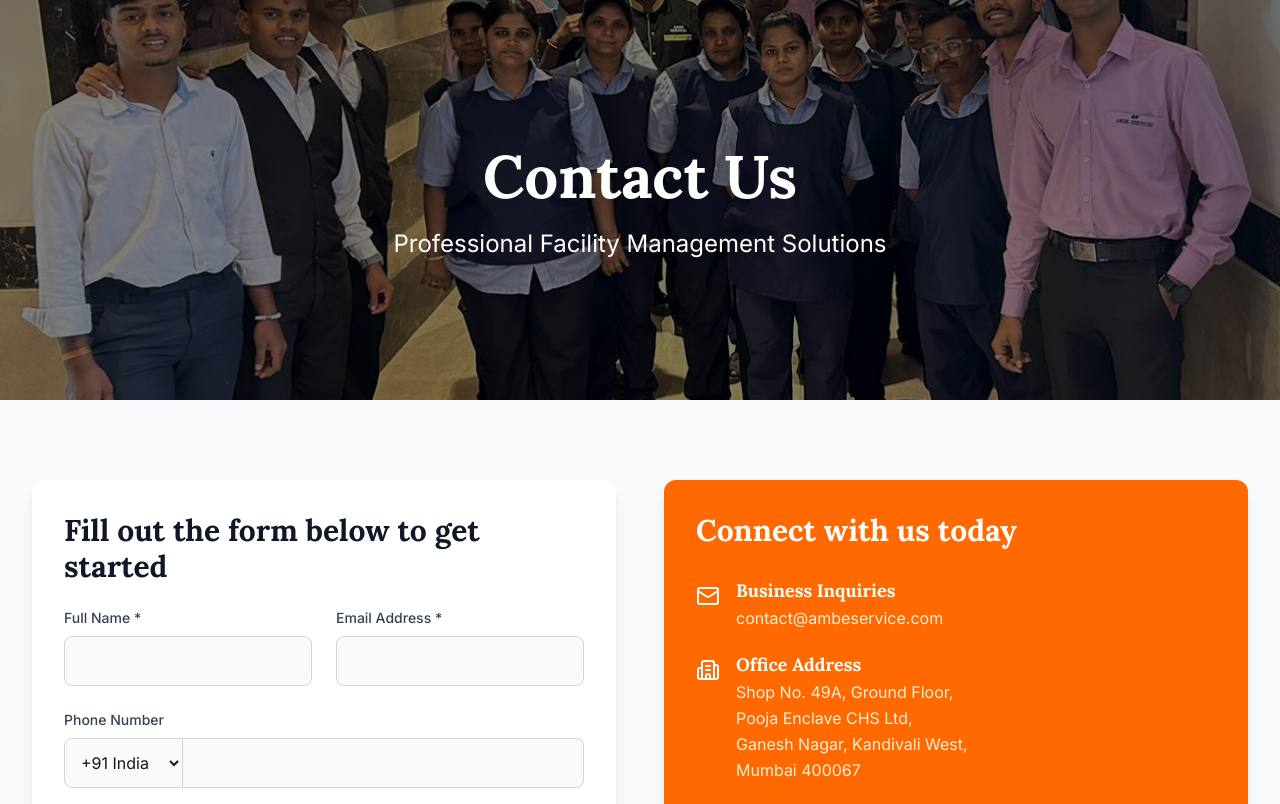
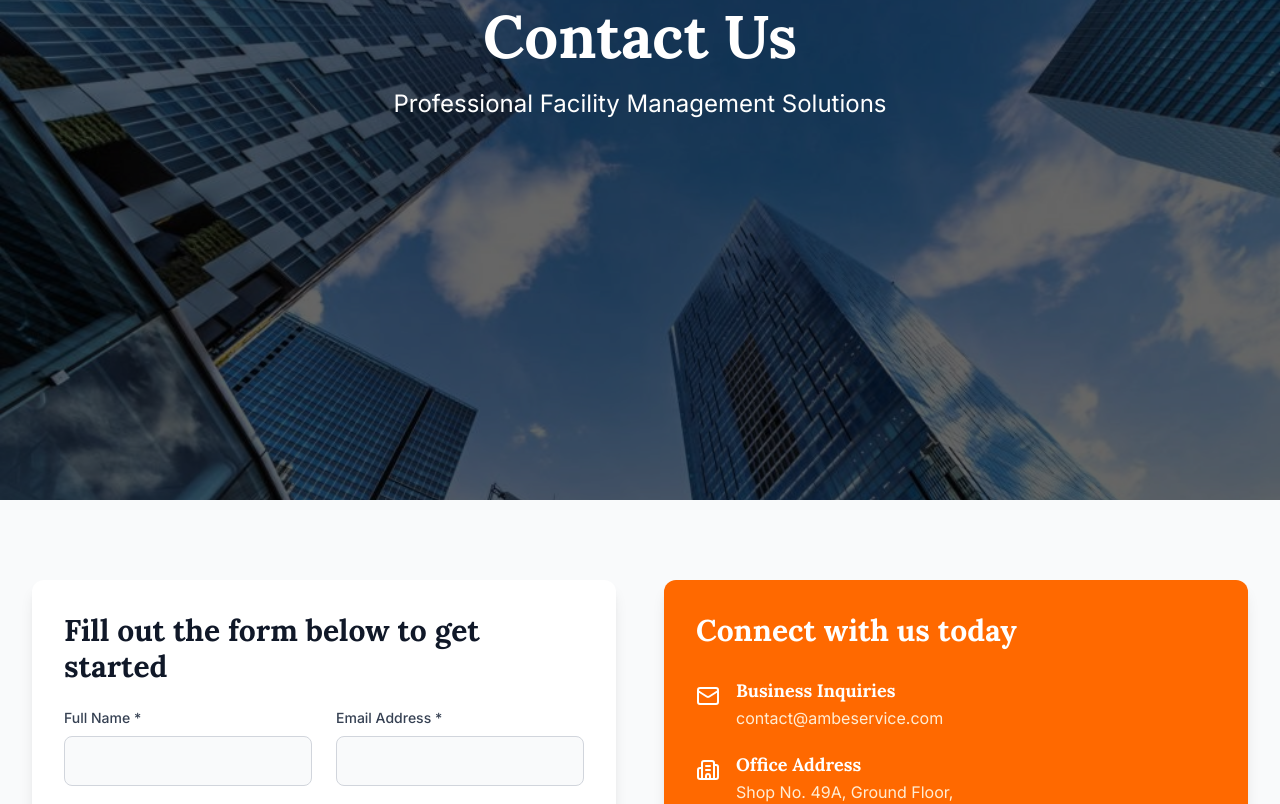
Before and after one commit to MaheshThakur9152/Ambeservices-website, a Next.js app: page /contact in a window 1280 px wide. Shown: the top 804 px of the page. Built offline with nearby package versions, Linux system fonts and the light colour scheme.

Commit message:
Update Contact page hero section with header.jpg background image

```diff
--- a/src/app/contact/page.tsx
+++ b/src/app/contact/page.tsx
@@ -2,7 +2,6 @@
 
 import { useState } from 'react';
 import { Mail, Building2, Phone, Send } from 'lucide-react';
-import Image from 'next/image';
 
 interface FormData {
   fullName: string;
@@ -103,22 +102,15 @@ const Contact = () => {
   return (
     <div className="min-h-screen">
       {/* Hero Section */}
-      <section className="relative min-h-[400px] flex items-center justify-center">
-        <div className="absolute inset-0">
-          <Image
-            src="/hero-1.jpg"
-            alt="Contact Us"
-            fill
-            className="object-cover"
-            priority
-          />
-          <div className="absolute inset-0 bg-black/50"></div>
-        </div>
-        <div className="relative z-10 text-center text-white px-4">
-          <h1 className="text-5xl md:text-6xl font-bold mb-4">Contact Us</h1>
-          <p className="text-xl md:text-2xl max-w-2xl mx-auto">
-            Professional Facility Management Solutions
-          </p>
+      <section className="relative min-h-[500px] bg-cover bg-center bg-no-repeat" style={{ backgroundImage: "url('/header.jpg')" }}>
+        <div className="absolute inset-0 bg-black/60"></div>
+        <div className="relative z-10 flex items-center justify-center text-center text-white px-4">
+          <div>
+            <h1 className="text-5xl md:text-6xl font-bold mb-4">Contact Us</h1>
+            <p className="text-xl md:text-2xl max-w-2xl mx-auto">
+              Professional Facility Management Solutions
+            </p>
+          </div>
         </div>
       </section>
 
```
Also changed, not shown: public/header.jpg (added).
